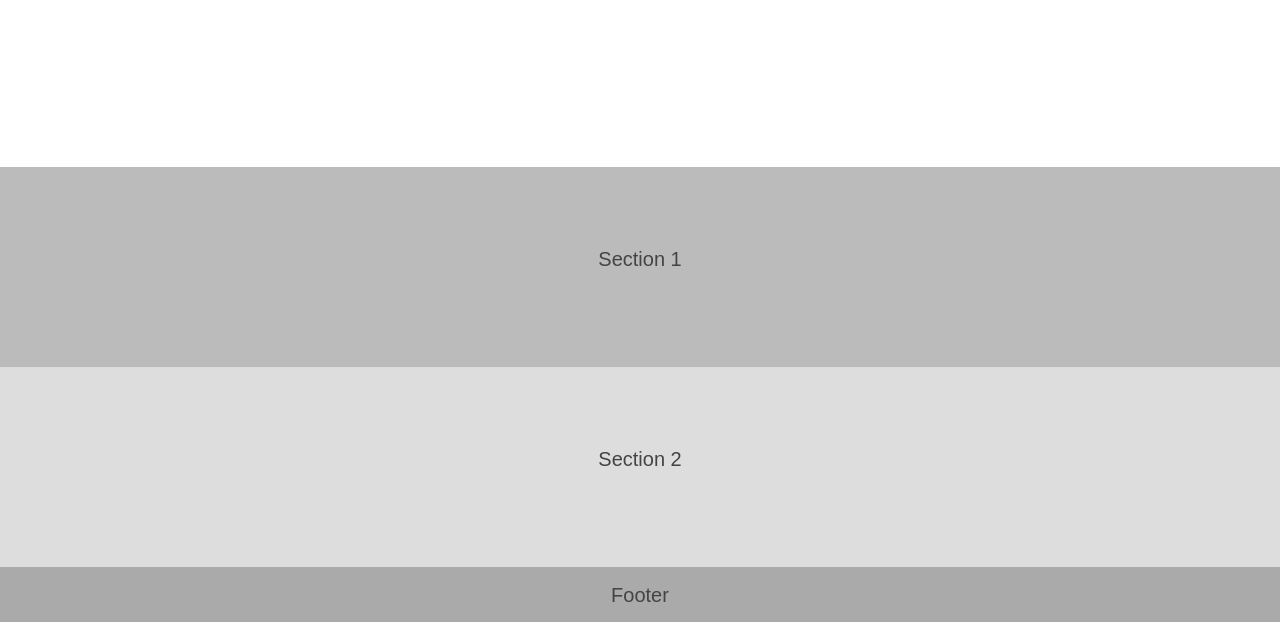
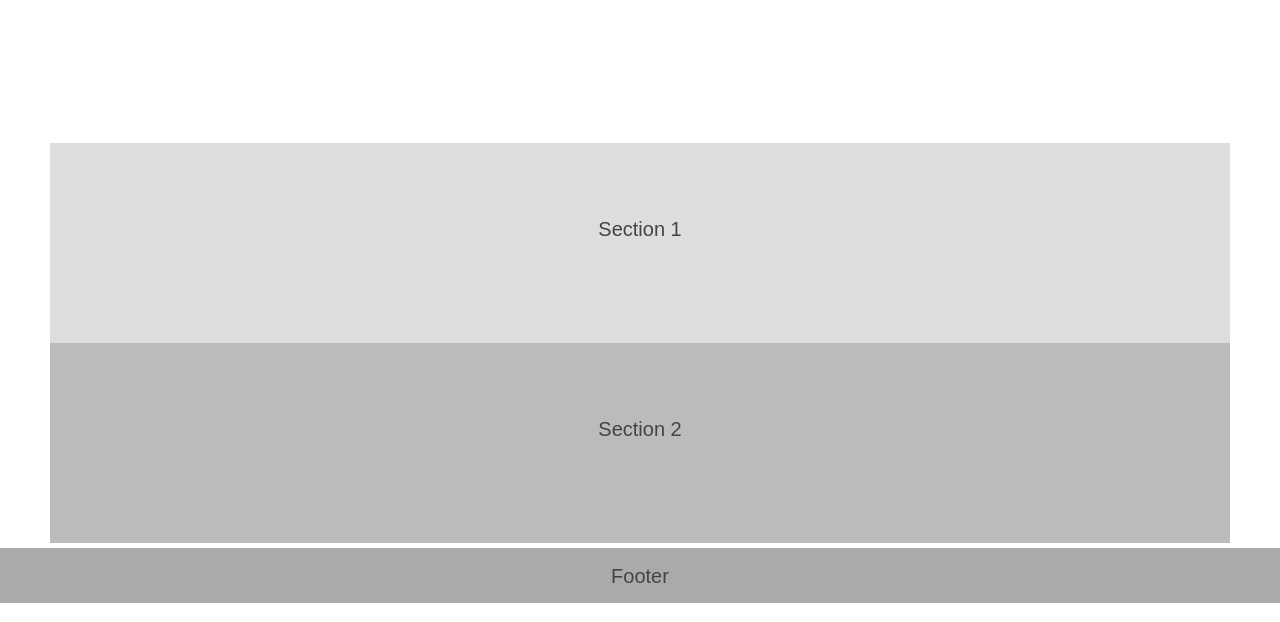
Before and after one commit to thinkful-ei-gecko/portfolio-badri, a plain HTML site: page index.html in a window 1280 px wide. Shown: the part 254-876 px from the top of the page. Drawn offline with nearby package versions, Linux system fonts and the light colour scheme.

Commit message:
slight modifications to css

```diff
--- a/index.html
+++ b/index.html
@@ -9,18 +9,15 @@
 <body>
 
     <div class="top">
+        <nav role="navigation">NAV</nav>
+    </div>
+
+    <main role="main">
 
         <header role="banner">
             <h1>HERO</h1>
         </header>
-
-        <nav role="navigation">NAV</nav>
-
-    </div>
-
-    <main role="main">
-
-
+        <!--Would actually like to have the HERO above the NAV and then the NAV moves to TOP and the HERO scrolls away-->
         <section>
             Section 1
         </section>
@@ -29,9 +26,9 @@
             Section 2
         </section>
 
-        <footer role="content-info">
-            Footer
-        </footer>
     </main>
+    <footer role="content-info">
+        Footer
+    </footer>
 </body>
 </html>
--- a/style.css
+++ b/style.css
@@ -33,6 +33,14 @@ section {
     background-color: #bbb;
 }
 
+main {
+    margin-left: 50px;
+    margin-right: 50px;
+}
 section:nth-child(even) {
     background-color: #ddd;
 }
+
+footer {
+    margin-top: 5px;
+}
```
